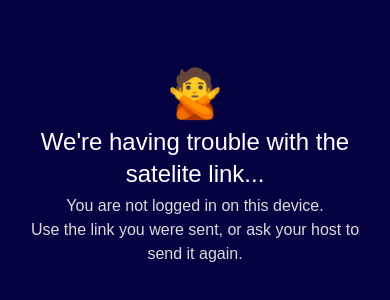
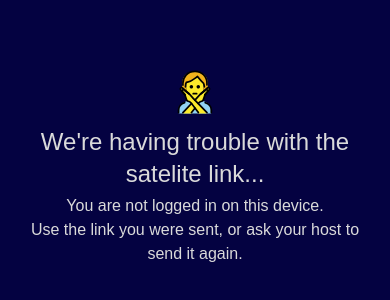
Before and after one commit to anytimesoon/eurovision-party, a SvelteKit app in the folder frontend/: page /login in a window 390 px wide. Shown: the part 254-554 px from the top of the page. Built offline with nearby package versions, Linux system fonts and the light colour scheme.

Commit message:
add media query for mac

```diff
--- a/frontend/src/app.css
+++ b/frontend/src/app.css
@@ -6,8 +6,16 @@
     @font-face {
         font-family: 'OpenMojiFont';
         src: url('/font/OpenMoji-color-glyf_colr_1.woff2');
+        font-weight: bold;
+        unicode-range: U+0080-02AF, U+0300-03FF, U+0600-06FF, U+0C00-0C7F, U+1DC0-1DFF, U+1E00-1EFF, U+2000-209F, U+20D0-214F, U+2190-23FF, U+2460-25FF, U+2600-27EF, U+2900-29FF, U+2B00-2BFF, U+2C60-2C7F, U+2E00-2E7F, U+3000-303F, U+A490-A4CF, U+E000-F8FF, U+FE00-FE0F, U+FE30-FE4F, U+1F000-1F02F, U+1F0A0-1F0FF, U+1F100-1F64F, U+1F680-1F6FF, U+1F910-1F96B, U+1F980-1F9E0;
+        font-display: swap;
+    }
+
+    @font-face {
+        font-family: 'OpenMojiFontMac';
+        src: url('/font/OpenMoji-color-glyf_colr_0.woff2');
         font-weight: normal;
-        unicode-range: U+1F1E6-1F1FF;
+        unicode-range: U+0080-02AF, U+0300-03FF, U+0600-06FF, U+0C00-0C7F, U+1DC0-1DFF, U+1E00-1EFF, U+2000-209F, U+20D0-214F, U+2190-23FF, U+2460-25FF, U+2600-27EF, U+2900-29FF, U+2B00-2BFF, U+2C60-2C7F, U+2E00-2E7F, U+3000-303F, U+A490-A4CF, U+E000-F8FF, U+FE00-FE0F, U+FE30-FE4F, U+1F000-1F02F, U+1F0A0-1F0FF, U+1F100-1F64F, U+1F680-1F6FF, U+1F910-1F96B, U+1F980-1F9E0;
         font-display: swap;
     }
 
@@ -40,17 +48,18 @@
     /*
         TYPOGRAPHY
     */
+    body {
+        @apply text-typography-main font-sans
+    }
 
-    label, a, p, span {
-        @apply text-typography-main font-sans
+    @media screen and (-webkit-min-device-pixel-ratio:0) {
+        body {
+            font-family: 'OpenMojiFontMac', sans-serif; /* Font for Safari */
+        }
     }
 
     button, [type=submit] {
         @apply py-2 px-3 bg-buttons rounded text-typography-button
-    }
-
-    h1, h2, h3, h4 {
-        @apply text-typography-header font-sans
     }
 
     h1 {
```
